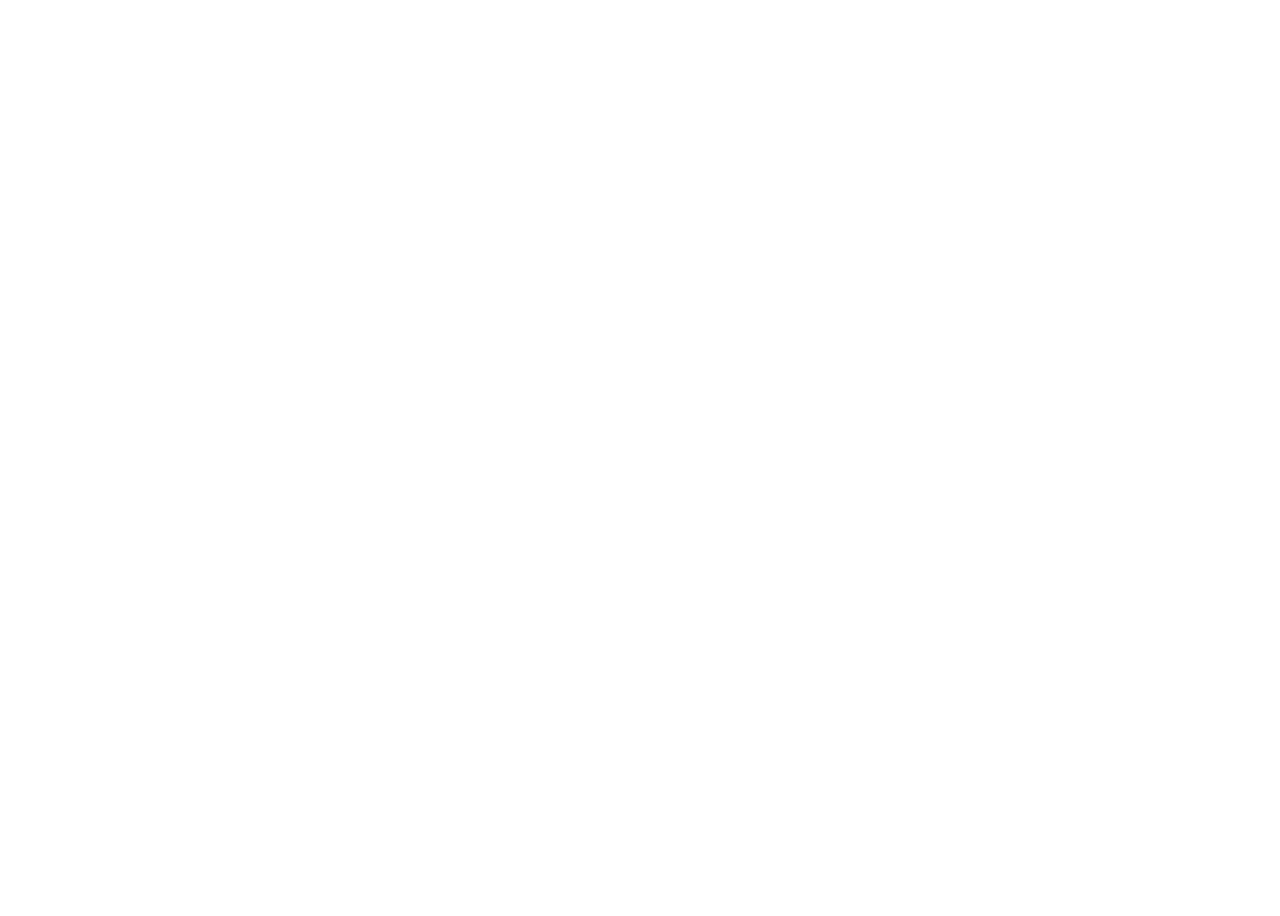
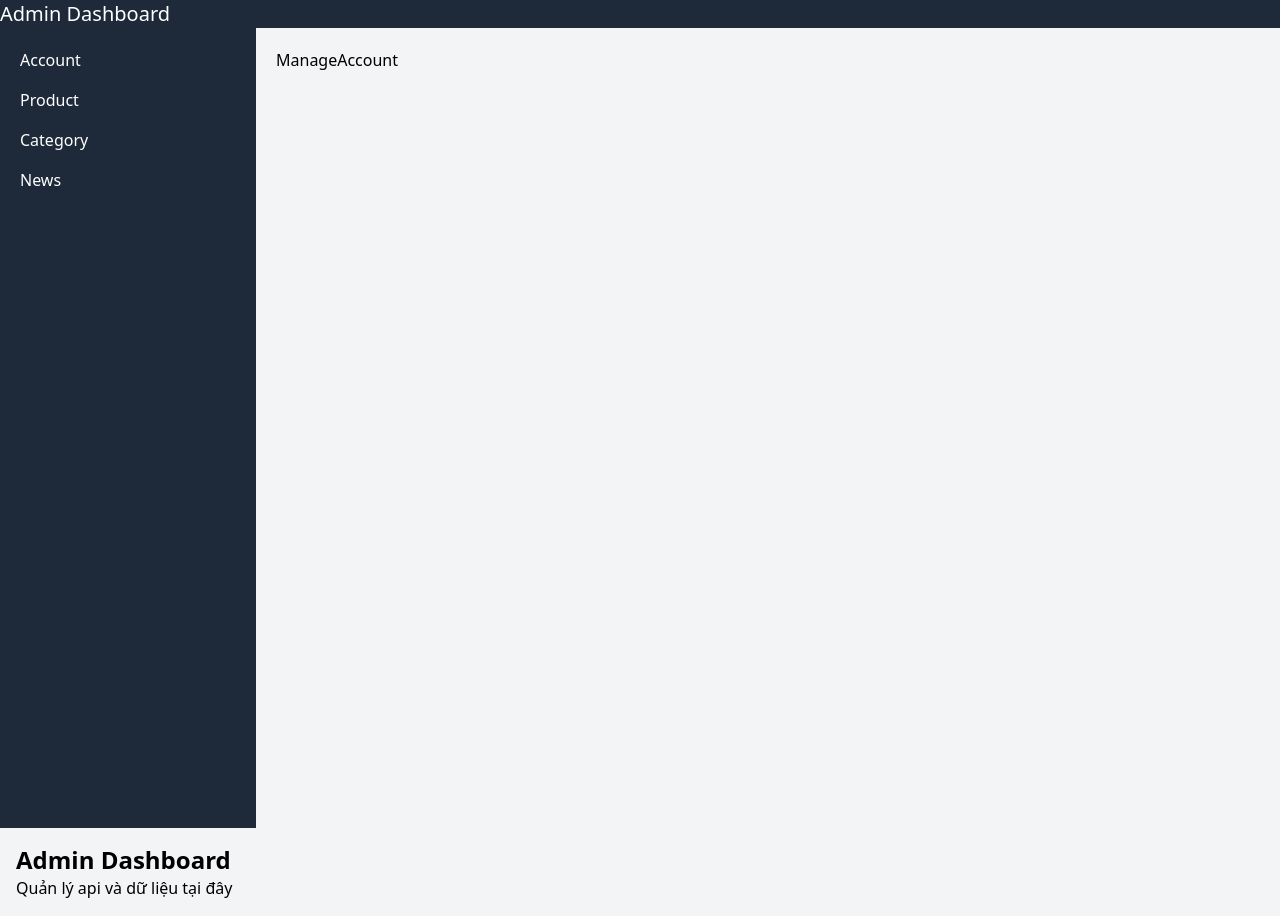
Before and after one commit to HungNguyen0210/Fastfood-Website, a React (Vite) app in the folder frontend/: page /admin in a window 1280 px wide. Before the commit this address had no page. Before the commit the page ends 800 px from the top, so only its background shows below. Built offline with nearby package versions, Linux system fonts and the light colour scheme.

Commit message:
Admin layout

```diff
--- a/frontend/src/App.jsx
+++ b/frontend/src/App.jsx
@@ -4,6 +4,8 @@ import Home from "./pages/Home";
 import Menu from "./pages/Menu";
 import News from "./pages/News";
 import Login from "./components/Login";
+import AdminLayout from "./layouts/AdminLayout";
+import Dashboard from "./pages/admin/Dashboard";
 
 function App() {
   return (
@@ -19,6 +21,10 @@ function App() {
           <Route path="news" element={<News />} />
           <Route path="menu" element={<Menu />} />
         </Route>
+
+        <Route path="/admin" element={<AdminLayout />}>
+          <Route index element={<Dashboard />} />
+        </Route>
       </Routes>
     </Router>
   );
--- /dev/null
+++ b/frontend/src/components/AdminSidebar.jsx
@@ -0,0 +1,42 @@
+const AdminSidebar = ({ setActivePage }) => {
+  return (
+    <div className="w-64 min-h-screen bg-gray-800 text-white p-5">
+      <ul className="space-y-4">
+        <li>
+          <button
+            onClick={() => setActivePage("account")}
+            className="block w-full text-left hover:text-yellow-400"
+          >
+            Account
+          </button>
+        </li>
+        <li>
+          <button
+            onClick={() => setActivePage("product")}
+            className="block w-full text-left hover:text-yellow-400"
+          >
+            Product
+          </button>
+        </li>
+        <li>
+          <button
+            onClick={() => setActivePage("category")}
+            className="block w-full text-left hover:text-yellow-400"
+          >
+            Category
+          </button>
+        </li>
+        <li>
+          <button
+            onClick={() => setActivePage("news")}
+            className="block w-full text-left hover:text-yellow-400"
+          >
+            News
+          </button>
+        </li>
+      </ul>
+    </div>
+  );
+};
+
+export default AdminSidebar;
--- /dev/null
+++ b/frontend/src/layouts/AdminLayout.jsx
@@ -0,0 +1,35 @@
+import { Outlet } from "react-router-dom";
+import AdminSidebar from "../components/AdminSidebar";
+import { useState } from "react";
+import ManageAccount from "../pages/admin/ManageAccount";
+import ManageProduct from "../pages/admin/ManageProduct";
+import ManageCategory from "../pages/admin/ManageCategory";
+import ManageNews from "../pages/admin/ManageNews";
+
+const AdminLayout = () => {
+  const [activePage, setActivePage] = useState("account");
+
+  const sidebarItems = {
+    account: <ManageAccount />,
+    product: <ManageProduct />,
+    category: <ManageCategory />,
+    news: <ManageNews />,
+  };
+  return (
+    <div className="min-h-screen bg-gray-100">
+      <header className="bg-gray-800 text-white p4">
+        <h1 className="text-xl">Admin Dashboard</h1>
+      </header>
+      <div className="flex">
+        <AdminSidebar setActivePage={setActivePage} />
+
+        <div className="flex-1 p-5">{sidebarItems[activePage]}</div>
+      </div>
+      <main className="p-4">
+        <Outlet />
+      </main>
+    </div>
+  );
+};
+
+export default AdminLayout;
--- a/frontend/src/pages/Menu.jsx
+++ b/frontend/src/pages/Menu.jsx
@@ -7,12 +7,9 @@ const Menu = () => {
   const [loading, setLoading] = useState(true);
 
   useEffect(() => {
-    console.log("📢 useEffect chạy...");
     const fetchProducts = async () => {
       try {
-        console.log("Fetching data...");
         const response = await axios.get("http://localhost:5000/api/products");
-        console.log("API Response:", response.data.data);
         if (response.data.success) {
           setProducts(response.data.data);
         } else {
--- /dev/null
+++ b/frontend/src/pages/admin/Dashboard.jsx
@@ -0,0 +1,10 @@
+const Dashboard = () => {
+  return (
+    <div>
+      <h2 className="text-2xl font-bold">Admin Dashboard</h2>
+      <p>Quản lý api và dữ liệu tại đây</p>
+    </div>
+  );
+};
+
+export default Dashboard;
--- /dev/null
+++ b/frontend/src/pages/admin/ManageAccount.jsx
@@ -0,0 +1,7 @@
+import React from "react";
+
+const ManageAccount = () => {
+  return <div>ManageAccount</div>;
+};
+
+export default ManageAccount;
--- /dev/null
+++ b/frontend/src/pages/admin/ManageCategory.jsx
@@ -0,0 +1,7 @@
+import React from "react";
+
+const ManageCategory = () => {
+  return <div>ManageCategory</div>;
+};
+
+export default ManageCategory;
--- /dev/null
+++ b/frontend/src/pages/admin/ManageNews.jsx
@@ -0,0 +1,7 @@
+import React from "react";
+
+const ManageNews = () => {
+  return <div>ManageNews</div>;
+};
+
+export default ManageNews;
--- /dev/null
+++ b/frontend/src/pages/admin/ManageProduct.jsx
@@ -0,0 +1,7 @@
+import React from "react";
+
+const ManageProduct = () => {
+  return <div>ManageProduct</div>;
+};
+
+export default ManageProduct;
```
